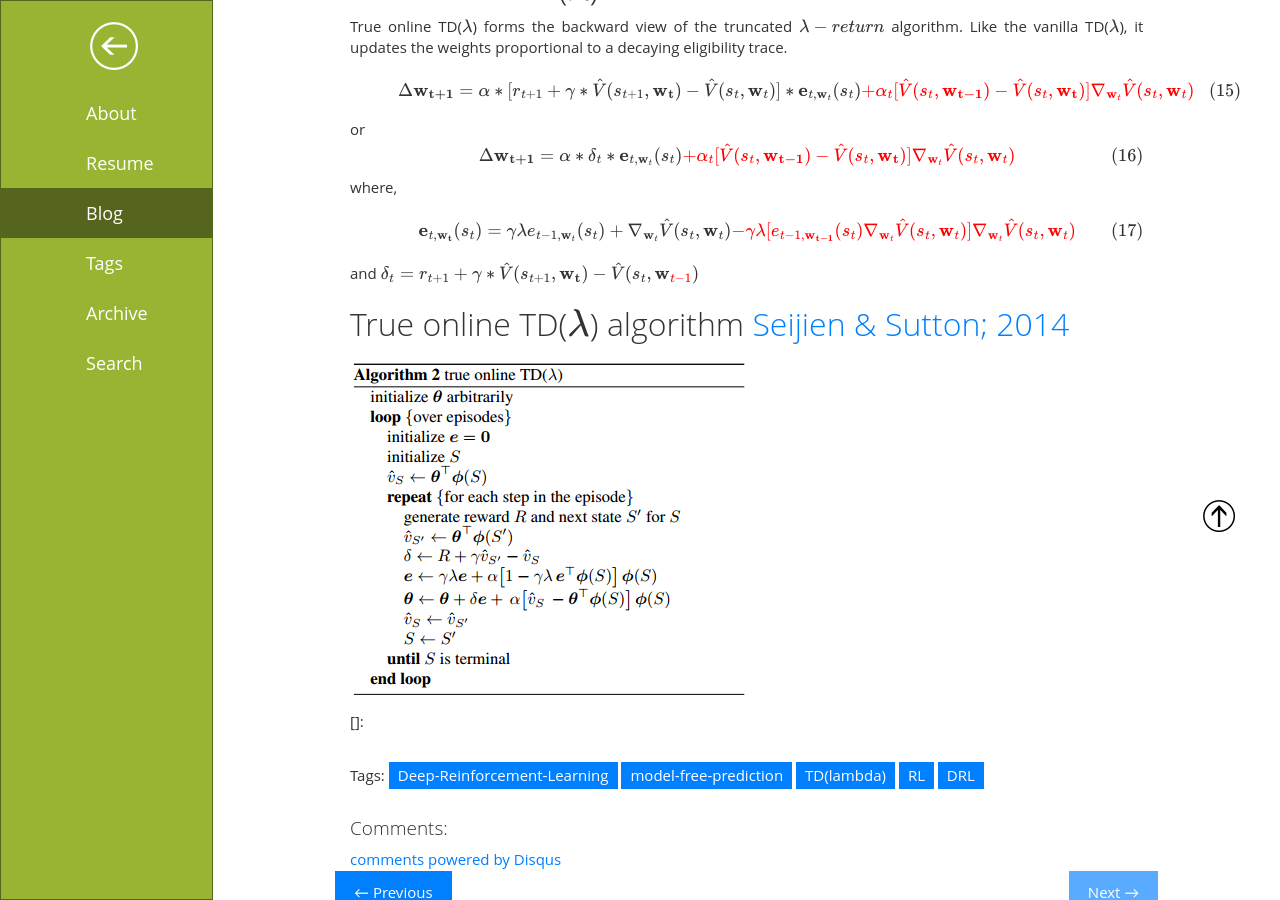
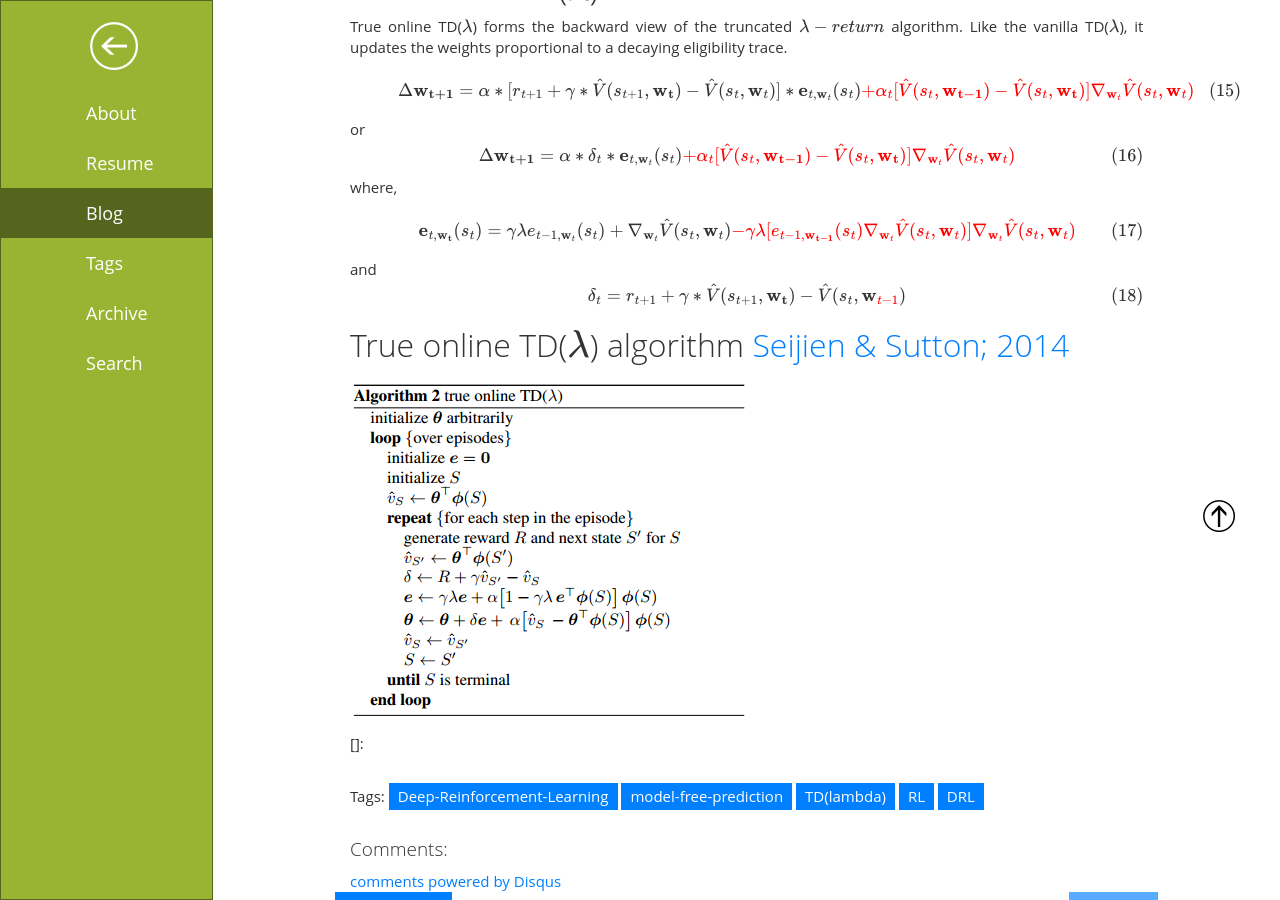
Before and after one commit to praveen-palanisamy/praveen-palanisamy.github.io, a Jekyll site: the page built from _posts/2017-03-16-model-free_prediction_rl.md, in a window 1280 px wide and 900 px high, scrolled down 3269 px. Built offline with Jekyll 4.4.1, drawn with Linux system fonts in a browser that asks for light colours; formulas are drawn with MathJax 3; comment, search, counter and statistics services are not loaded.

Commit message:
Fixed alignment of the delta eqn for the true online TD lambda

```diff
--- a/_posts/2017-03-16-model-free_prediction_rl.md
+++ b/_posts/2017-03-16-model-free_prediction_rl.md
@@ -106,7 +106,7 @@ where,
 
  $$\begin{align}\mathbf e_{t,\mathbf{w_t}} (s_t)= \gamma \lambda e_{t-1,\mathbf w_t}(s_t) +\nabla_{\mathbf w_t}\hat V(s_t, \mathbf w_{t})\color{red}{-\gamma\lambda[e_{t-1,\mathbf{w_{t-1}}} (s_t)\nabla_{\mathbf w_t}\hat V(s_t, \mathbf w_{t})]\nabla_{\mathbf w_t}\hat V(s_t, \mathbf w_t)}\end{align}$$
 
-and $$\delta_t= r_{t+1} + \gamma  * \hat V(s_{t+1},\mathbf{w_t})-\hat V(s_t, \mathbf w_{\color{red}{t-1}})$$
+and $$\begin{align}\delta_t= r_{t+1} + \gamma  * \hat V(s_{t+1},\mathbf{w_t})-\hat V(s_t, \mathbf w_{\color{red}{t-1}})\end{align}$$
 
 ## True online TD($\lambda$) algorithm [Seijien & Sutton; 2014]()
 
```
